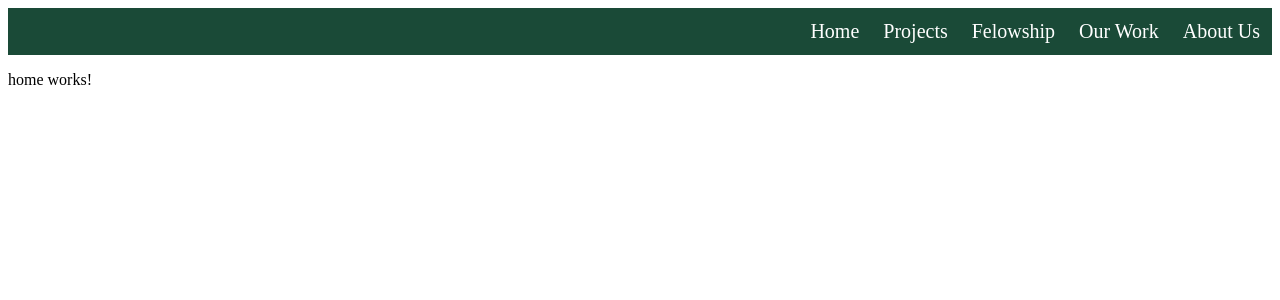
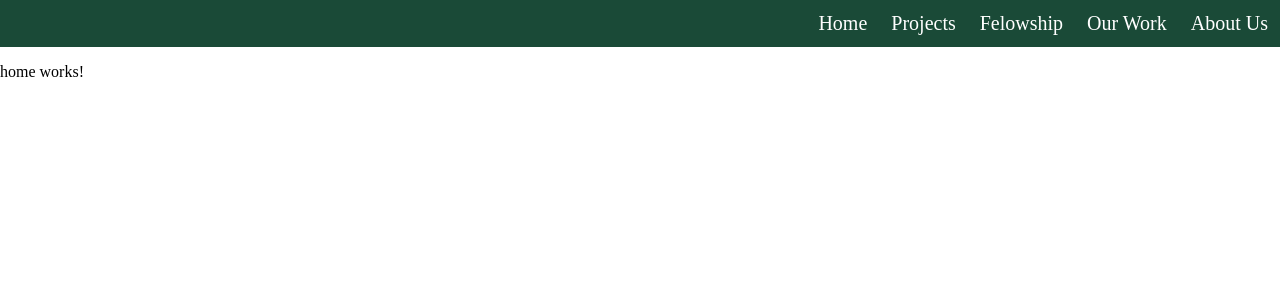
Before and after one commit to srquev/PREMANU-FOUNDATION, an Angular app: page /home in a window 1280 px wide. Shown: the top 300 px of the page. Built offline with nearby package versions, Linux system fonts and the light colour scheme.

Commit message:
global style modified : margin is set to 0

```diff
--- a/src/styles.scss
+++ b/src/styles.scss
@@ -1 +1,4 @@
 /* You can add global styles to this file, and also import other style files */
+body{
+    margin: 0;
+}
```
